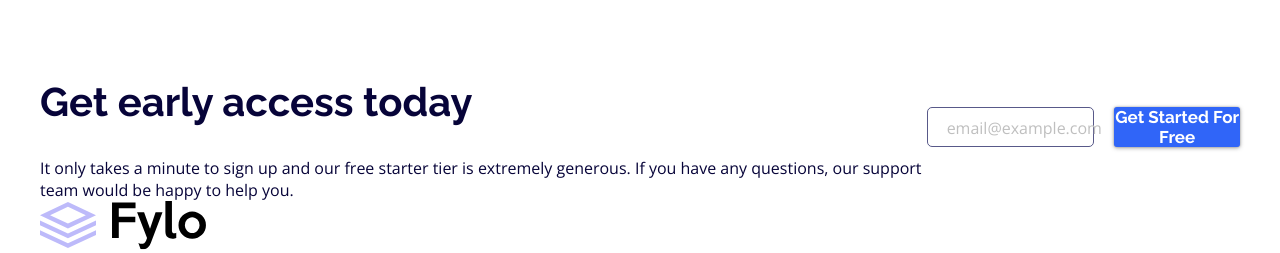
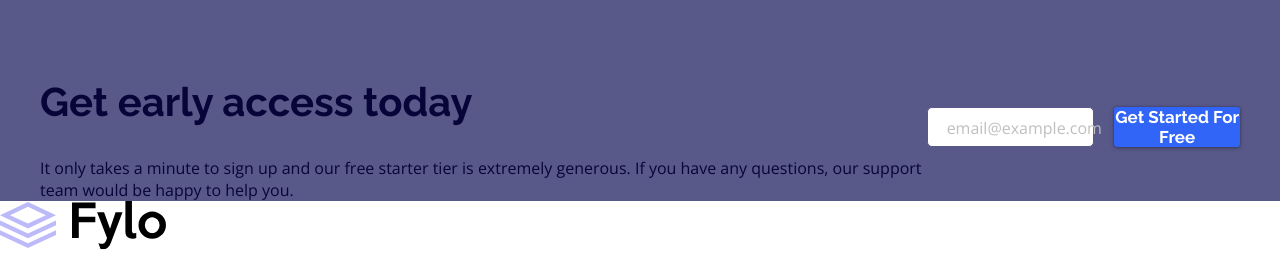
Before and after one commit to ach1209/fylo-landing-page, a website built with webpack: page app/index.html in a window 1280 px wide. Shown: the part 2224-2477 px from the top of the page. Built offline with nearby package versions, Linux system fonts and the light colour scheme; files whose address does not match are found by name.

Commit message:
Update html markup and cta & nav container styling

```diff
--- a/app/index.html
+++ b/app/index.html
@@ -19,6 +19,7 @@
       </nav>
     </header>
     <div class="cta">
+      <div class="cta__container">
         <img src="assets/illustration-1.svg" class="cta__image" alt="Call to Action Image">
         <div class="cta__column">
           <div class="cta__text-container">
@@ -33,6 +34,8 @@
             </form>
           </div>
         </div>
+      </div>
+
     </div>
     <div class="product-block">
       <img src="assets/illustration-2.svg" class="product-block__image" alt="Image">
@@ -59,6 +62,7 @@
       </div>
     </div>
     <div class="cta cta--dark-bg">
+      <div class="cta__container">
         <div class="cta__text-container">
           <h2 class="cta__heading cta__heading--invert">Get early access today</h1>
           <p>It only takes a minute to sign up and our free starter tier is extremely generous. If you have any questions, our support team would be happy to help you.</p>
@@ -69,6 +73,7 @@
             <label for="email-starter-tier">email@example.com</label>
             <button class="btn">Get Started For Free</button>
           </form>
+        </div>
       </div>
     </div>
     <footer id="page-footer">
@@ -86,6 +91,7 @@
         </div>
       </div>
       <div class="page-footer__column">
+        <div class="page-footer__container">
           <div class="page-footer__items">
             <a href="/">About Us</a>
             <a href="/">Jobs</a>
@@ -98,6 +104,7 @@
             <a href="/">Privacy</a>
           </div>
         </div>
+      </div>
     </footer>
   </div>
 
--- a/app/scss/components/_cta.scss
+++ b/app/scss/components/_cta.scss
@@ -1,8 +1,11 @@
 .cta {
   padding-top: 8rem;
+
+  &__container {
     padding-left: 3rem;
     padding-right: 3rem;
     color: $darkBlue;
+    @include container;
 
     @include device-medium {
       display: flex;
@@ -14,6 +17,7 @@
       flex-direction: row;
       padding-left: 0;
       padding-right: 0;
+    }
   }
 
   &__image {
@@ -97,4 +101,8 @@
       }
     }
   }
+
+  &--dark-bg {
+    background-color: $desaturatedBlue;
   }
+}
--- a/app/scss/components/_navigation.scss
+++ b/app/scss/components/_navigation.scss
@@ -1,5 +1,6 @@
 #navigation {
   padding: 3rem;
+  @include container;
 
   @include device-large {
     padding: 3rem 0;
--- a/app/scss/styles.scss
+++ b/app/scss/styles.scss
@@ -21,7 +21,3 @@ body {
   font-family: $mainFont;
   font-size: 1.6rem;
 }
-
-#app {
-  @include container;
-}
```
Lines whose indentation alone changed are shown as unchanged.
